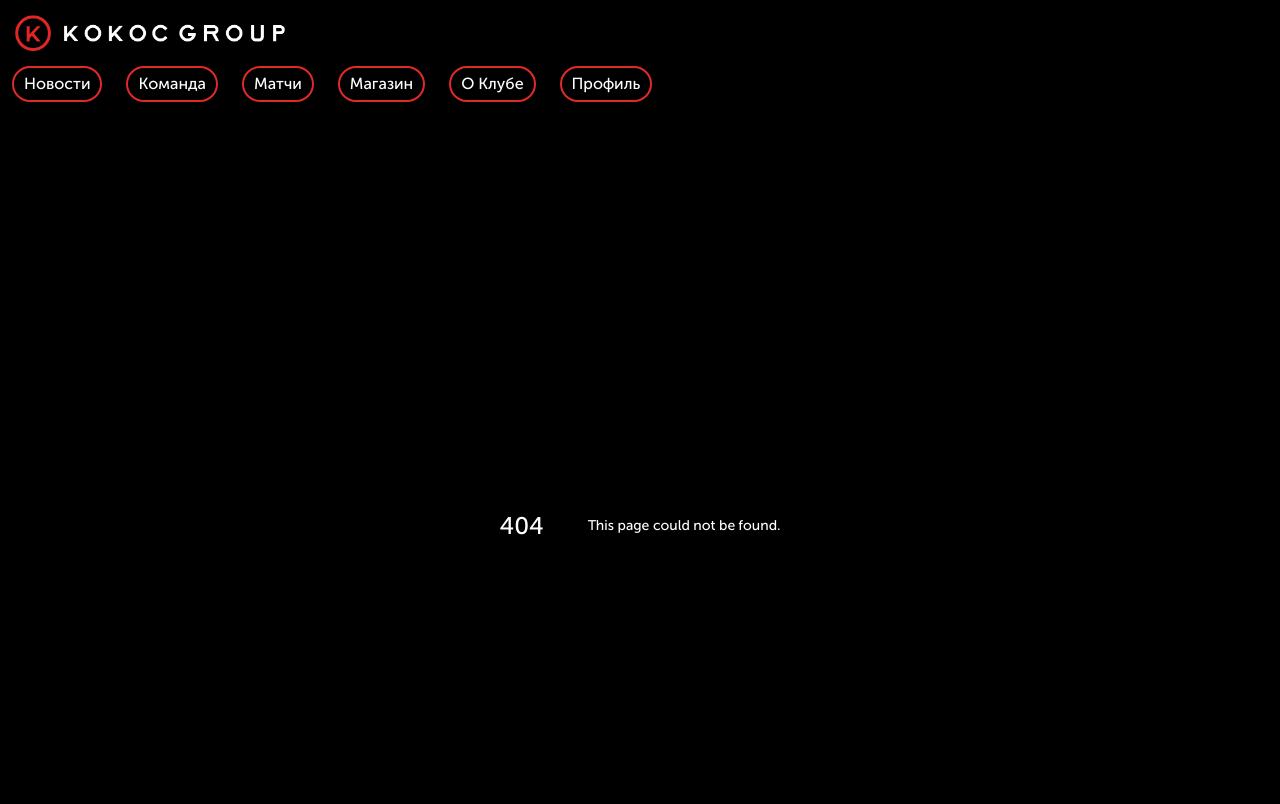
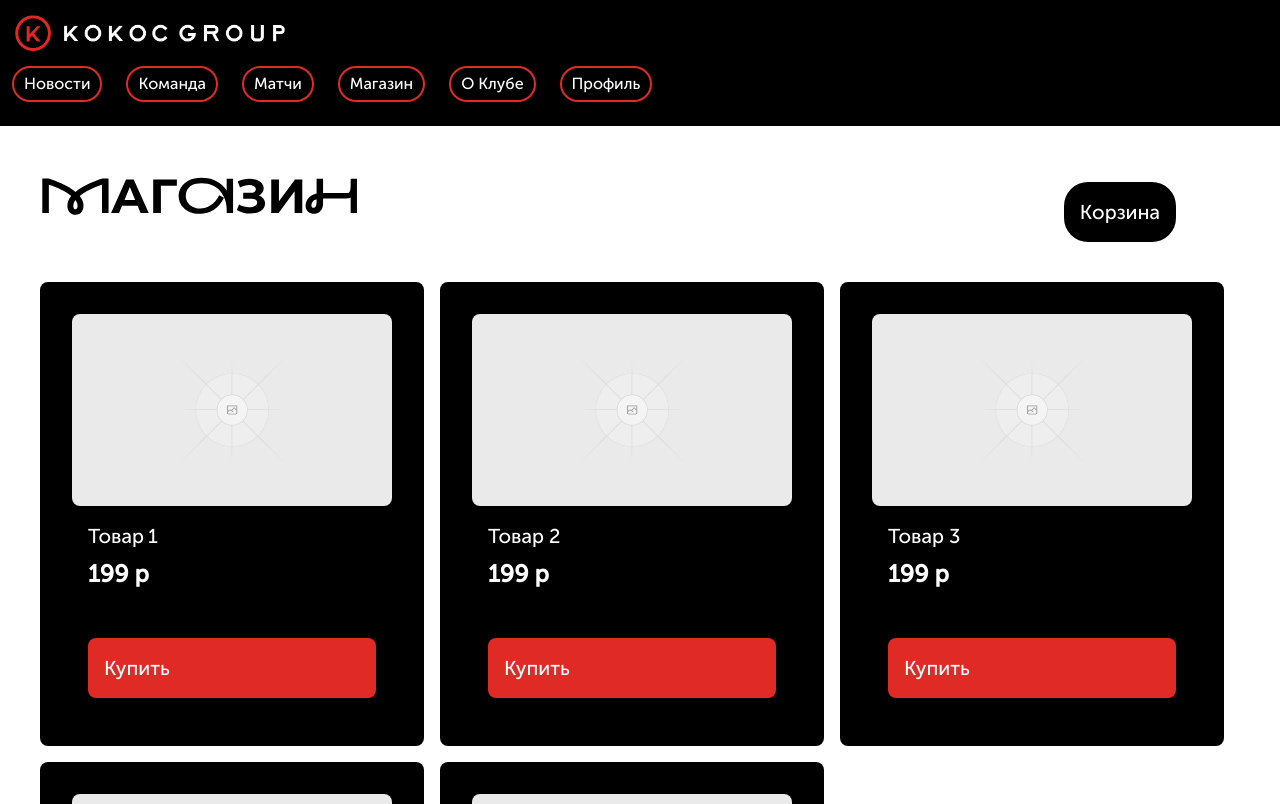
Before and after one commit to mufln/hihihiha, a Next.js app in the folder next-app/: page /shop in a window 1280 px wide. Before the commit this address had no page. Shown: the top 804 px of the page. Built offline with nearby package versions, Linux system fonts and the light colour scheme.

Commit message:
изменена маршрутизация

```diff
--- a/next-app/app/layout.tsx
+++ b/next-app/app/layout.tsx
@@ -28,7 +28,7 @@ const items = [
   { id: 1, title: "Новости", rout: "/news" },
   { id: 2, title: "Командa", rout: "/team" },
   { id: 3, title: "Матчи", rout: "/image.png" },
-  { id: 4, title: "Магазин", rout: "/image.png" },
+  { id: 4, title: "Магазин", rout: "/shop" },
   { id: 5, title: "О Клубе", rout: "/about" },
   { id: 6, title: "Профиль", rout: "/image.png" },
 ]
--- a/next-app/app/news/page.tsx
+++ b/next-app/app/news/page.tsx
@@ -17,7 +17,7 @@ export default function CardWithBackground() {
     <div  className=' bg-white p-10 w-full'>
     <NewsTitle/>
 
-    <div className="flex flex-wrap gap-4 my-10">
+    <div className="flex flex-wrap justify-start gap-4 my-10">
         {items.map((item) => (
             <Card key={item.id} className="w-max overflow-hidden bg-black p-8 rounded-lg">
                 <div className="relative h-[200px]">
--- /dev/null
+++ b/next-app/app/shop/page.tsx
@@ -0,0 +1,52 @@
+import React from 'react'
+import { Card, CardContent, CardFooter, CardHeader, CardTitle, CardDescription } from "@/components/ui/card"
+import Link from 'next/link'
+import ShopTitle from '@/components/titles/shop'
+
+import Image from "next/image"
+import { StarIcon } from "lucide-react"
+// import { it } from 'node:test'
+
+const items = [
+    { id: 1, title: "Товар 1", image: "/image.png", price: "199 p" },
+    { id: 2, title: "Товар 2", image: "/image.png", price: "199 p" },
+    { id: 3, title: "Товар 3", image: "/image.png", price: "199 p" },
+    { id: 4, title: "Товар 4", image: "/image.png", price: "199 p" },
+    { id: 5, title: "Товар 5", image: "/image.png", price: "199 p" },
+  ]
+
+export default function CardWithBackground() {
+  return (
+    <div  className=' bg-white p-10 w-full '>
+      <div className='flex flex-wrap justify-between space-y-4'>
+        <ShopTitle/>
+        <Link href="/shop/cart" className="w-full bg-black p-4 rounded-3xl text-xl max-w-max mr-16">Корзина</Link>
+      </div>
+
+    <div className="flex flex-wrap gap-4 justify-start my-10">
+        {items.map((item) => (
+            <Card key={item.id} className="w-full max-w-sm bg-black p-8 rounded-lg">
+            <CardHeader className="relative p-0">
+              <Image
+                src={`${item.image}`}
+                alt="Product image"
+                width={300}
+                height={200}
+                className="w-full h-48 object-cover rounded-lg"
+              />
+            </CardHeader>
+            <CardContent className="p-4">
+              <CardTitle className="text-xl mb-2">{item.title}</CardTitle>
+              <div className="flex items-center mb-4">
+                <span className="text-2xl font-bold mr-2">{item.price}</span>
+                {/* <span className="text-sm text-gray-500 line-through">249.99р</span> */}
+              </div>
+            </CardContent>
+            <CardFooter className="p-4">
+              <Link href="/shop/product" className="w-full bg-[#E02A26] p-4 rounded-lg text-xl">Купить</Link>
+            </CardFooter>
+          </Card>))}
+    </div>
+    </div>
+  )
+}
--- a/next-app/app/team/page.tsx
+++ b/next-app/app/team/page.tsx
@@ -1,9 +1,14 @@
+'use client'
+
+import { useRouter } from 'next/navigation'
+
 import React from 'react';
 import TeamTitle from '@/components/titles/team';
 import '../../styles/tbody.css';
-import Link from 'next/link';
+import { Button } from '@/components/ui/button';
 
 export default function Component() {
+  const router = useRouter();
   const previewData = [
     {
       title: 'Иван Иванов',
@@ -44,14 +49,14 @@ export default function Component() {
 
         <div className="containerNews bg-white flex flex-wrap my-10">
           {previewData.map((item, index) => (
-            <Link href="/player"  key={index}>
+            <Button onClick={() => router.push('/team/player')}  key={index}>
               <div className='preview' style={{backgroundImage: item.backgrounndImage}}>
                 <div className='previewText'>
                   <h2>{item.title}</h2>
                   <p>{item.desc}</p>
                 </div>
               </div>
-            </Link>
+            </Button>
           ))}
 
         </div>
--- a/next-app/app/player/page.jsx
+++ b/next-app/app/team/player/page.jsx
@@ -1,5 +1,5 @@
 import Active from "@/components/titles/active-player"
-import  '../../styles/tbody.css'
+import  '../../../styles/tbody.css'
 import {
   Table,
   TableBody,
@@ -23,7 +23,7 @@ const items = [
   { id: 5, title: "КК", value: 1 },
 ]
 
-export default function Component() {
+export default function Player() {
   const tableData = Array.from({ length: 7 }, (_, rowIndex) =>
     Array.from({ length: 7 }, (_, colIndex) => `${rowIndex + 1}-${colIndex + 1}`)
   )
```
